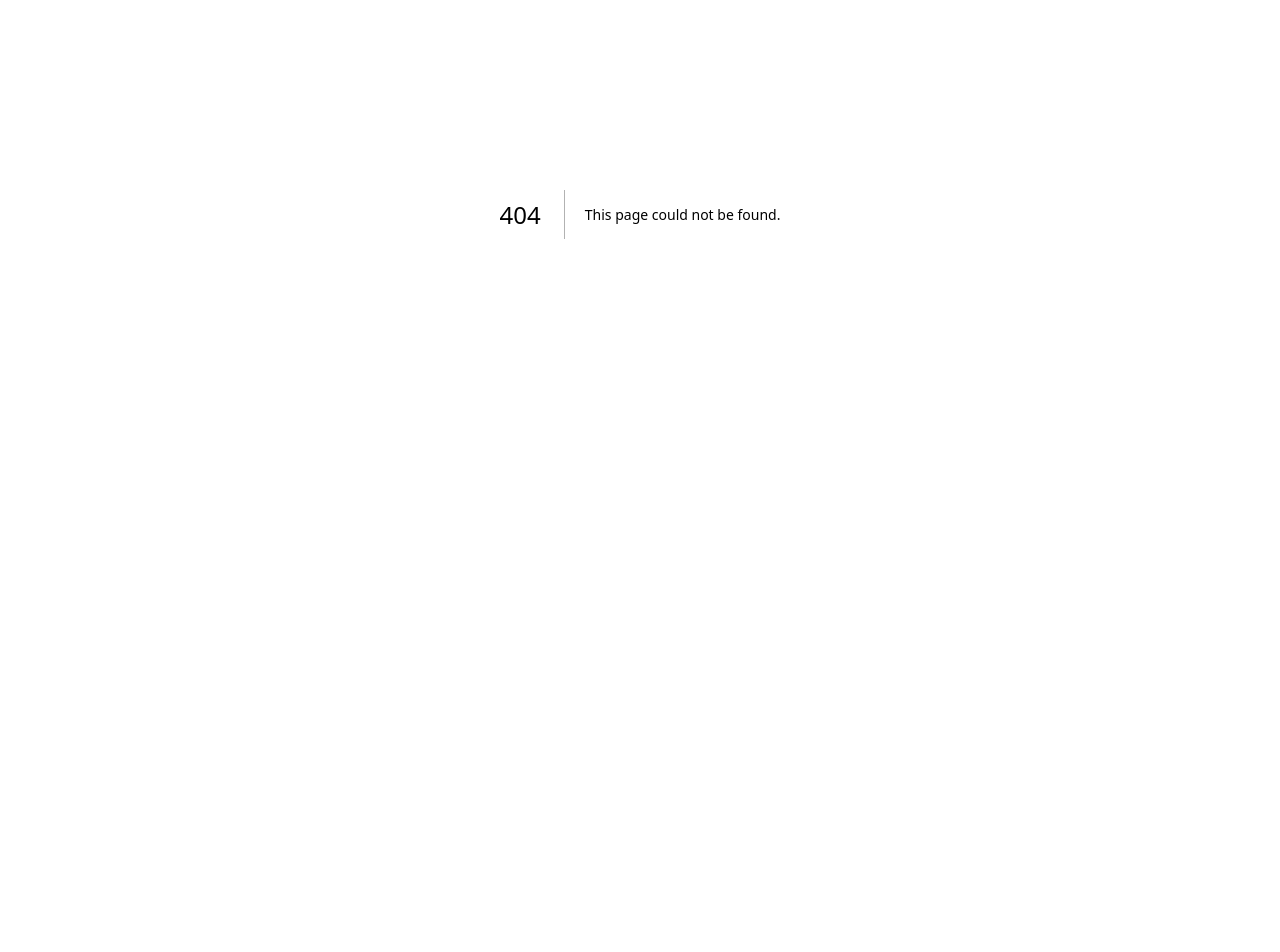
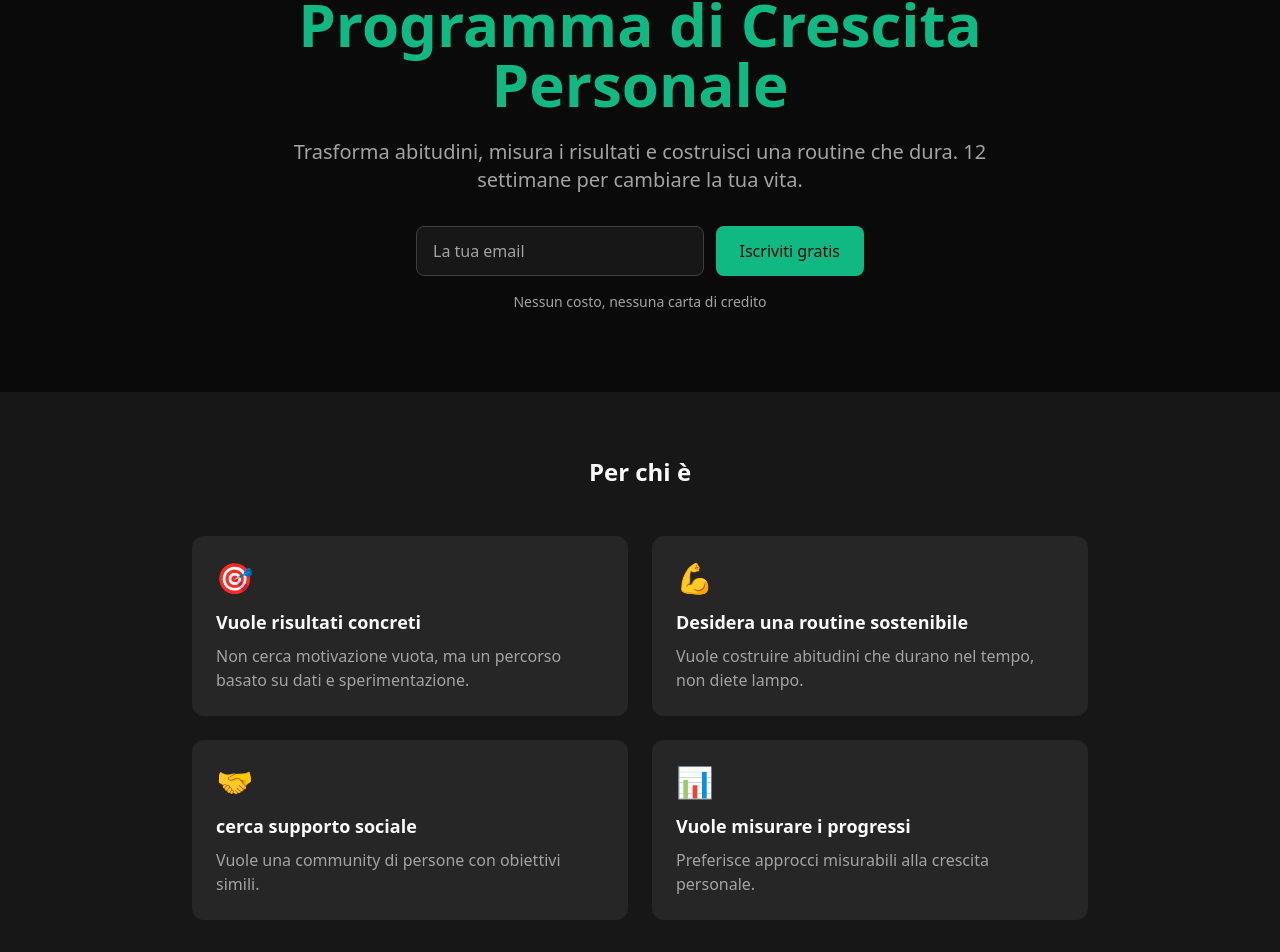
Before and after one commit to ballales1984-wq/life-evolution, a Next.js app: page /landing in a window 1280 px wide. Before the commit this address had no page. Shown: the part 186-1138 px from the top of the page. Before the commit the page ends 800 px from the top, so only its background shows below. Built offline with nearby package versions, Linux system fonts and the light colour scheme.

Commit message:
Add landing page at /landing

```diff
--- /dev/null
+++ b/src/app/landing/page.tsx
@@ -0,0 +1,188 @@
+import { useState } from "react";
+
+export default function Landing() {
+  const [email, setEmail] = useState("");
+  const [submitted, setSubmitted] = useState(false);
+
+  const handleSubmit = (e: React.FormEvent) => {
+    e.preventDefault();
+    if (email) {
+      setSubmitted(true);
+    }
+  };
+
+  return (
+    <div className="min-h-screen bg-[#0a0a0a] text-[#fafafa]">
+      {/* Hero */}
+      <section className="py-20 px-4 text-center">
+        <div className="max-w-3xl mx-auto">
+          <span className="text-[#10b981] font-medium"> Programma gratuito </span>
+          <h1 className="text-4xl md:text-6xl font-bold mt-4 mb-6">
+            Life Evolution
+            <span className="block text-[#10b981]">Programma di Crescita Personale</span>
+          </h1>
+          <p className="text-xl text-[#a3a3a3] mb-8">
+            Trasforma abitudini, misura i risultati e costruisci una routine che dura.
+            12 settimane per cambiare la tua vita.
+          </p>
+          {!submitted ? (
+            <form onSubmit={handleSubmit} className="flex flex-col sm:flex-row gap-3 justify-center max-w-md mx-auto">
+              <input
+                type="email"
+                value={email}
+                onChange={(e) => setEmail(e.target.value)}
+                placeholder="La tua email"
+                className="flex-1 bg-[#171717] border border-[#404040] rounded-lg px-4 py-3 text-[#fafafa] placeholder-[#a3a3a3]"
+                required
+              />
+              <button type="submit" className="bg-[#10b981] text-[#0a0a0a] px-6 py-3 rounded-lg font-medium hover:bg-[#0d9668] transition-colors">
+                Iscriviti gratis
+              </button>
+            </form>
+          ) : (
+            <div className="bg-[#171717] border border-[#10b981]/30 rounded-lg p-6 max-w-md mx-auto">
+              <p className="text-[#10b981] font-medium">✓ Grazie per esserti iscritto!</p>
+              <p className="text-[#a3a3a3] mt-2">Riceverai a breve le istruzioni per iniziare.</p>
+            </div>
+          )}
+          <p className="text-sm text-[#a3a3a3] mt-4">Nessun costo, nessuna carta di credito</p>
+        </div>
+      </section>
+
+      {/* Per chi è */}
+      <section className="py-16 px-4 bg-[#171717]">
+        <div className="max-w-4xl mx-auto">
+          <h2 className="text-2xl font-bold text-center mb-12">Per chi è</h2>
+          <div className="grid md:grid-cols-2 gap-6">
+            <div className="bg-[#262626] p-6 rounded-xl">
+              <div className="text-3xl mb-3">🎯</div>
+              <h3 className="text-lg font-semibold mb-2">Vuole risultati concreti</h3>
+              <p className="text-[#a3a3a3]">Non cerca motivazione vuota, ma un percorso basato su dati e sperimentazione.</p>
+            </div>
+            <div className="bg-[#262626] p-6 rounded-xl">
+              <div className="text-3xl mb-3">💪</div>
+              <h3 className="text-lg font-semibold mb-2">Desidera una routine sostenibile</h3>
+              <p className="text-[#a3a3a3]">Vuole costruire abitudini che durano nel tempo, non diete lampo.</p>
+            </div>
+            <div className="bg-[#262626] p-6 rounded-xl">
+              <div className="text-3xl mb-3">🤝</div>
+              <h3 className="text-lg font-semibold mb-2"> cerca supporto sociale</h3>
+              <p className="text-[#a3a3a3]">Vuole una community di persone con obiettivi simili.</p>
+            </div>
+            <div className="bg-[#262626] p-6 rounded-xl">
+              <div className="text-3xl mb-3">📊</div>
+              <h3 className="text-lg font-semibold mb-2">Vuole misurare i progressi</h3>
+              <p className="text-[#a3a3a3]"> Preferisce approcci misurabili alla crescita personale.</p>
+            </div>
+          </div>
+        </div>
+      </section>
+
+      {/* Cosa include */}
+      <section className="py-16 px-4">
+        <div className="max-w-4xl mx-auto">
+          <h2 className="text-2xl font-bold text-center mb-12">Cosa include il programma</h2>
+          <div className="space-y-4">
+            <div className="flex items-start gap-4 p-4 bg-[#171717] rounded-xl">
+              <span className="text-2xl">📚</span>
+              <div>
+                <h3 className="font-semibold">12 micro-lezioni settimanali</h3>
+                <p className="text-[#a3a3a3]">Contenuti pratici da 30-60 minuti, immediatamente applicabili.</p>
+              </div>
+            </div>
+            <div className="flex items-start gap-4 p-4 bg-[#171717] rounded-xl">
+              <span className="text-2xl">📄</span>
+              <div>
+                <h3 className="font-semibold">Workbook PDF</h3>
+                <p className="text-[#a3a3a3]">Schede pratiche, diario serale e template KPI SMART.</p>
+              </div>
+            </div>
+            <div className="flex items-start gap-4 p-4 bg-[#171717] rounded-xl">
+              <span className="text-2xl">💬</span>
+              <div>
+                <h3 className="font-semibold">Community Discord</h3>
+                <p className="text-[#a3a3a3]"> accountability partner e supporto tra partecipanti.</p>
+              </div>
+            </div>
+            <div className="flex items-start gap-4 p-4 bg-[#171717] rounded-xl">
+              <span className="text-2xl">📧</span>
+              <div>
+                <h3 className="font-semibold">Flusso onboarding email</h3>
+                <p className="text-[#a3a3a3]">6 email che ti guidano dalla registrazione al primo check-in.</p>
+              </div>
+            </div>
+            <div className="flex items-start gap-4 p-4 bg-[#171717] rounded-xl">
+              <span className="text-2xl">📝</span>
+              <div>
+                <h3 className="font-semibold">Questionari di progresso</h3>
+                <p className="text-[#a3a3a3]">Assessment iniziale e finale per misurare la crescita.</p>
+              </div>
+            </div>
+          </div>
+        </div>
+      </section>
+
+      {/* Come funziona */}
+      <section className="py-16 px-4 bg-[#171717]">
+        <div className="max-w-4xl mx-auto">
+          <h2 className="text-2xl font-bold text-center mb-12">Come funziona</h2>
+          <div className="grid md:grid-cols-4 gap-6 text-center">
+            <div>
+              <div className="w-12 h-12 bg-[#10b981] rounded-full flex items-center justify-center text-xl font-bold mx-auto mb-4">1</div>
+              <h3 className="font-semibold mb-2">Iscriviti gratis</h3>
+              <p className="text-[#a3a3a3] text-sm">Inserisci la tua email</p>
+            </div>
+            <div>
+              <div className="w-12 h-12 bg-[#10b981] rounded-full flex items-center justify-center text-xl font-bold mx-auto mb-4">2</div>
+              <h3 className="font-semibold mb-2">Ricevi accesso</h3>
+              <p className="text-[#a3a3a3] text-sm">Email con link e materiali</p>
+            </div>
+            <div>
+              <div className="w-12 h-12 bg-[#10b981] rounded-full flex items-center justify-center text-xl font-bold mx-auto mb-4">3</div>
+              <h3 className="font-semibold mb-2">Parti con la settimana 1</h3>
+              <p className="text-[#a3a3a3] text-sm">Assessment e KPI</p>
+            </div>
+            <div>
+              <div className="w-12 h-12 bg-[#10b981] rounded-full flex items-center justify-center text-xl font-bold mx-auto mb-4">4</div>
+              <h3 className="font-semibold mb-2">Misura risultati</h3>
+              <p className="text-[#a3a3a3] text-sm">Traccia i tuoi progressi</p>
+            </div>
+          </div>
+        </div>
+      </section>
+
+      {/* CTA */}
+      <section className="py-20 px-4 text-center">
+        <div className="max-w-2xl mx-auto">
+          <h2 className="text-3xl font-bold mb-6">Pronto a iniziare?</h2>
+          <p className="text-[#a3a3a3] mb-8">Iscriviti gratis ora. Non hai nulla da perdere.</p>
+          {!submitted ? (
+            <form onSubmit={handleSubmit} className="flex flex-col sm:flex-row gap-3 justify-center max-w-md mx-auto">
+              <input
+                type="email"
+                value={email}
+                onChange={(e) => setEmail(e.target.value)}
+                placeholder="La tua email"
+                className="flex-1 bg-[#171717] border border-[#404040] rounded-lg px-4 py-3 text-[#fafafa] placeholder-[#a3a3a3]"
+                required
+              />
+              <button type="submit" className="bg-[#10b981] text-[#0a0a0a] px-6 py-3 rounded-lg font-medium hover:bg-[#0d9668] transition-colors">
+                Iscriviti gratis
+              </button>
+            </form>
+          ) : (
+            <div className="bg-[#171717] border border-[#10b981]/30 rounded-lg p-6 max-w-md mx-auto">
+              <p className="text-[#10b981] font-medium">✓ Grazie per esserti iscritto!</p>
+            </div>
+          )}
+        </div>
+      </section>
+
+      {/* Footer */}
+      <footer className="py-8 px-4 text-center text-sm text-[#a3a3a3] border-t border-[#262626]">
+        <p>© 2026 Life Evolution. Tutti i diritti riservati.</p>
+        <p className="mt-2">Il materiale non sostituisce consulenza professionale.</p>
+      </footer>
+    </div>
+  );
+}
```
